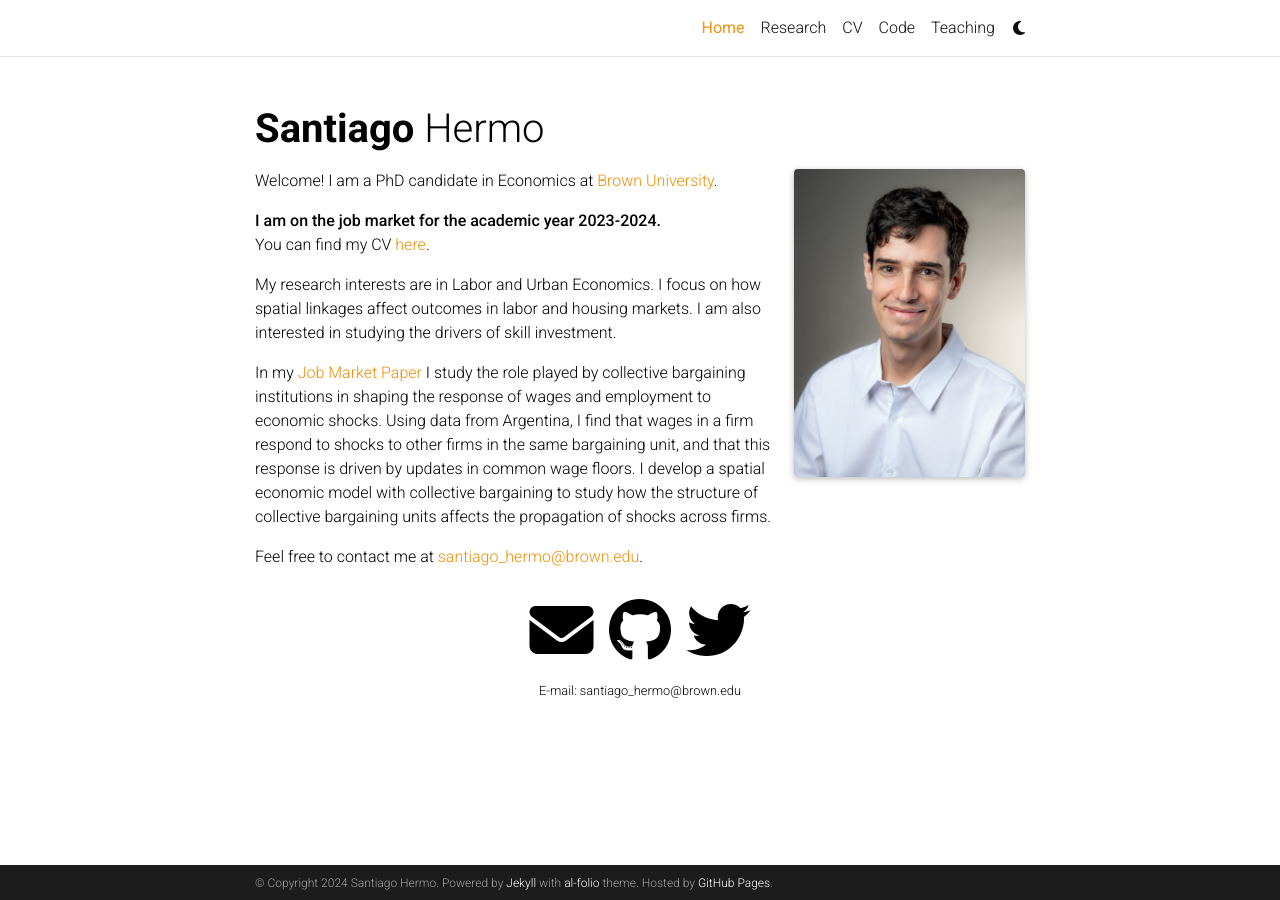
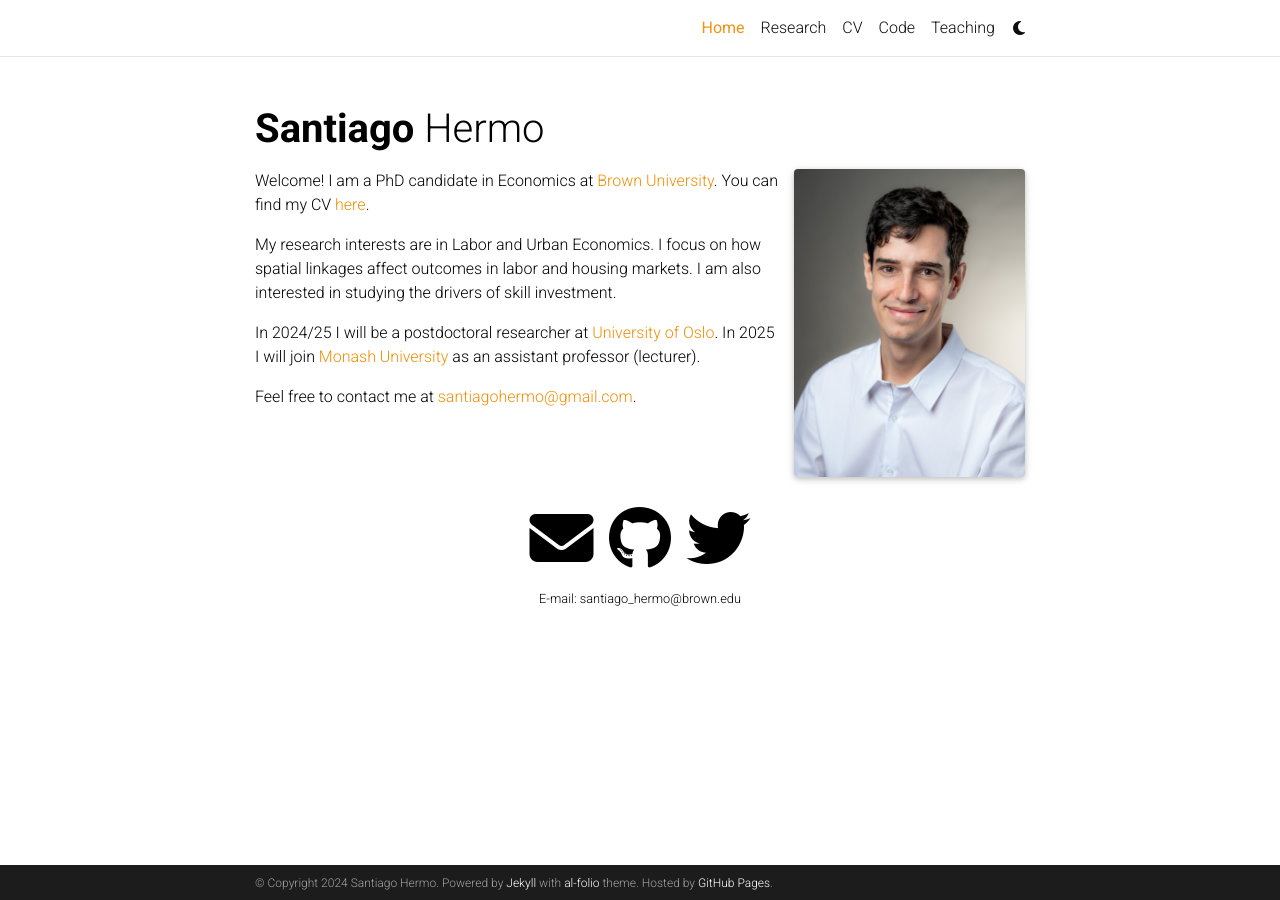
Before and after one commit to santiagohermo/santiagohermo.github.io, a Jekyll site: the page built from _pages/home.md, in a window 1280 px wide. Built offline with Jekyll 4.4.1, drawn with Linux system fonts in a browser that asks for light colours; full-size pictures stand in for the smaller copies a plugin makes; comment, search, counter and statistics services are not loaded; a style sheet for code colours, icons or effects is not loaded.

Commit message:
updates with jm outcome

```diff
--- a/_pages/home.md
+++ b/_pages/home.md
@@ -21,8 +21,6 @@ social: true  # includes social icons at the bottom of the page
 
 Welcome!
 I am a PhD candidate in Economics at [Brown University](https://economics.brown.edu/).
-
-**I am on the job market for the academic year 2023-2024.** <br>
 You can find my CV
 <a href="assets/pdf/cv.pdf" target="_blank">here</a>.
 
@@ -30,18 +28,7 @@ My research interests are in Labor and Urban Economics.
 I focus on how spatial linkages affect outcomes in labor and housing markets.
 I am also interested in studying the drivers of skill investment.
 
-In my
-<a href="assets/pdf/Hermo_JMP_CollectiveBargaining.pdf" target="_blank">Job Market Paper</a>
-I study the role played by collective bargaining institutions
-in shaping the response of wages and employment to
-economic shocks.
-Using data from Argentina,
-I find that wages in a firm respond to shocks to other firms
-in the same bargaining unit, and that this response is
-driven by updates in common wage floors.
-I develop a spatial economic model with collective
-bargaining to study how the structure of collective
-bargaining units affects the propagation of shocks
-across firms.
+In 2024/25 I will be a postdoctoral researcher at [University of Oslo](https://www.sv.uio.no/econ/english/).
+In 2025 I will join [Monash University](https://www.monash.edu/business/economics) as an assistant professor (lecturer).
 
-Feel free to contact me at [santiago_hermo@brown.edu](mailto:santiago_hermo@brown.edu).
+Feel free to contact me at [santiagohermo@gmail.com](mailto:santiago_hermo@gmail.com).
```
Also changed, not shown: README.md (+2 -2 lines), _pages/teaching.md (+2 -15 lines).
